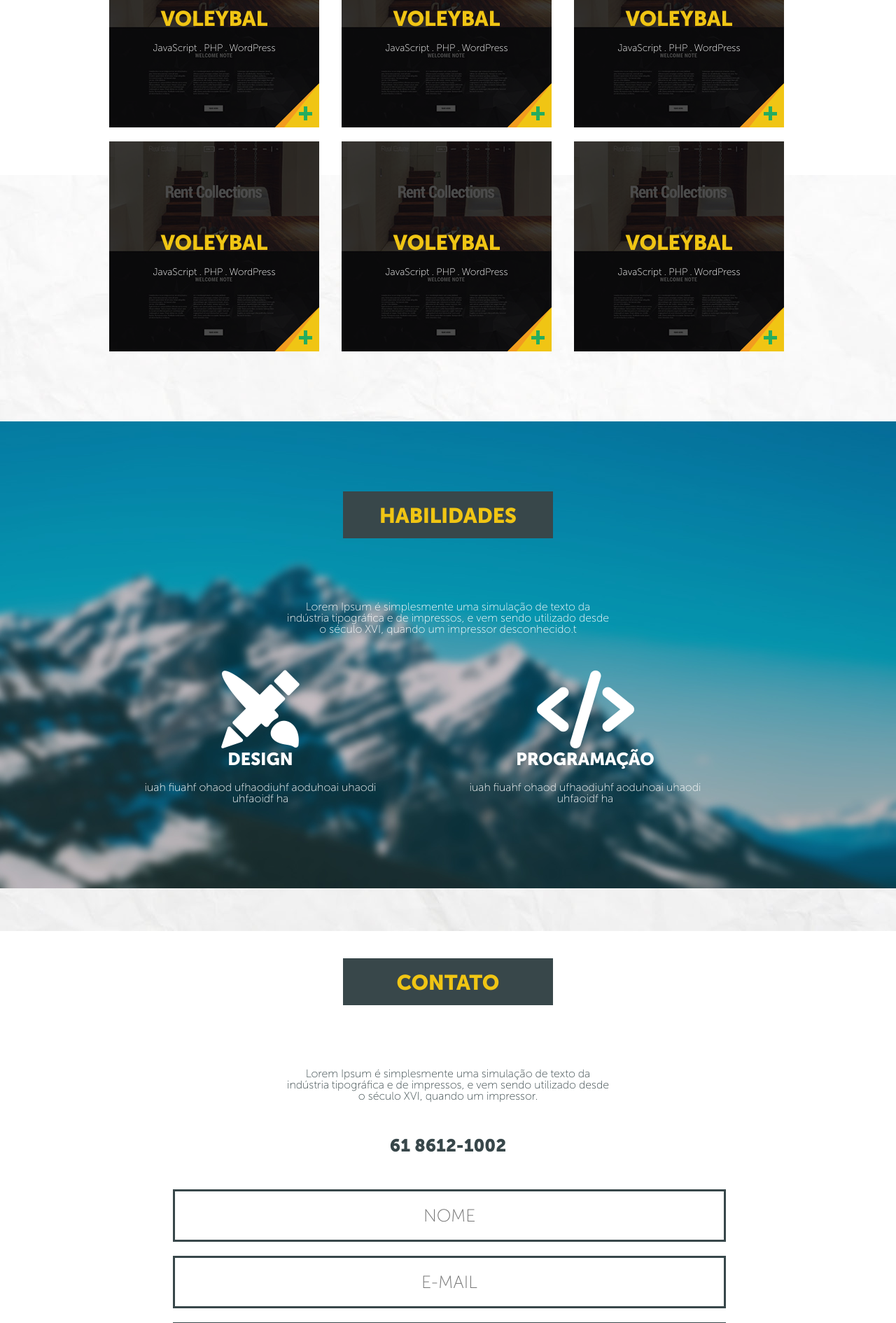
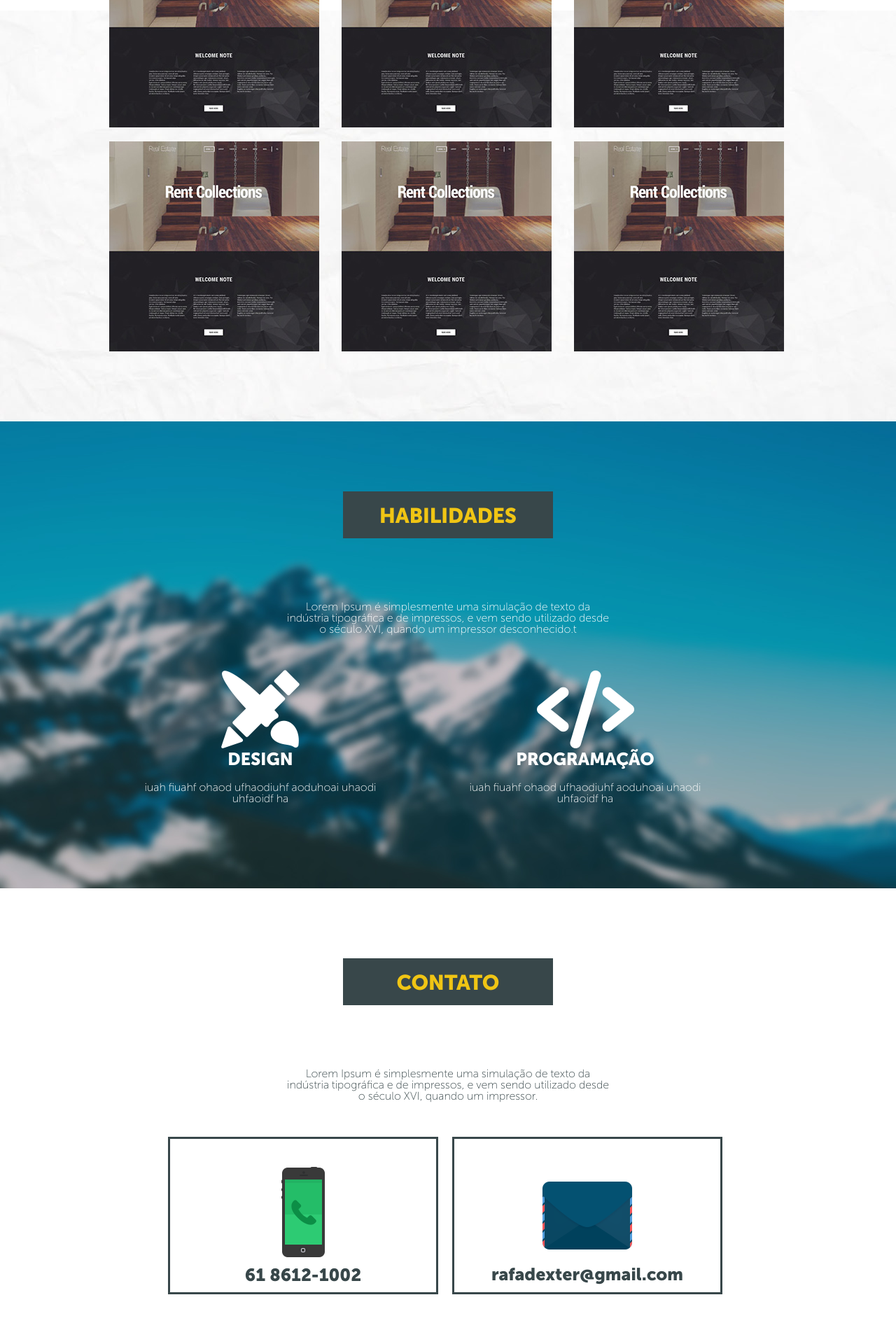
Before and after one commit to hyansu/portfolio, a PHP site: page / in a window 1280 px wide. Shown: the part 1040-2930 px from the top of the page at 70% size. Run offline with PHP 8.4, Linux system fonts and the light colour scheme; some libraries are stand-ins or nearby versions.

Commit message:
Atualizao - menu - portfolio - contato

```diff
--- a/css/main.css
+++ b/css/main.css
@@ -17,7 +17,8 @@ nav #logo-menu{margin:10px 10px 10px 10px}
 nav #icon-menu{position:absolute; width: 100px; height:12px; padding:10px 0px 10px 0px; background:#38474a; margin-top:0px; cursor:pointer;}
 nav ul li{width:100%; height:23px; color: #ffffff;border-top: 2px solid #38474a;}
 nav ul li:hover{background:#f0c514; color:#38474a; border-top: 2px solid #f29c1e;}
-nav ul li p{padding:5px;}
+nav ul li a:hover{color:#38474a;}
+nav ul li a{padding:5px; display: block; color:#ffffff;}
 
 /*      HEADER      */
 
@@ -38,9 +39,10 @@ header #logo{width:141px; margin:0px auto 20px auto; padding-top:130px; display:
 /*      PORTFOLIO       */
 
 #portfolio{width:100%; float:left;}
-#portfolio-box{width:300px; height:300px; margin:10px 16px 10px 16px; background:#38474a; float:left;}
-#portfolio-info{width:300px; height:300px; position:absolute;}
-#portfolio-background{width:300px; height:300px; background:#000000; opacity: 0.7; position:absolute;}
+.portfolio-box{width:300px; height:300px; margin:10px 16px 10px 16px; background:#38474a; float:left;}
+.portfolio-conteiner{}
+.portfolio-info{width:300px; height:300px; position: absolute;}
+.portfolio-background{width:300px; height:300px; background:#000000; opacity: 0.8; position: absolute;}
 #portfolio-info-title{width:100%; text-align: center; margin-top:130px;}
 #portfolio-bt-plus{width:63px; height:63px; position:absolute; margin:237px 0px 0px 237px;}
 #portfolio-info-text{margin-top:20px}
@@ -57,11 +59,10 @@ header #logo{width:141px; margin:0px auto 20px auto; padding-top:130px; display:
 
 #contato{width:100%; float:left;}
 #contato-text{width:464px; margin:0px auto 50px auto;}
-#contato-phone{width:100%; margin-bottom:50px;}
-#contato form{width:786px; margin:0px auto 100px auto;}
-#contato form input[type=text], #contato form input[type=email],#contato form input[type=tel]{background:none; border:3px solid #38474a; width:780px; height:67px; margin:0px auto 20px auto;}
-#contato form textarea{background:none; border:3px solid #38474a; width:740px; height:200px; padding:20px;}
-#contato form input[type=button]{width:140px; height:67px; background:#26af5f; border:none; margin-top:20px; float:right;}
+#contato-box{width:380px; height:219px; border:3px solid #38474a; float:left; margin-left:100px; margin-bottom:100px; text-align:center;}
+#contato-box:nth-child(2n){margin-left:20px;}
+#contato-box #icon-celular{margin:40px 0px 10px 0px;}
+#contato-box #icon-email{margin:60px 0px 20px 0px;}
 
 /*    FOOTER    */
 
@@ -97,7 +98,7 @@ footer{width:100%; height:200px; float:left; background:#38474a; text-align: cen
 .text-default{font-family: MuseoSansCyrl100; font-size: 14px; color:#ffffff; text-align: center;}
 .text-default2{font-family: MuseoSansCyrl100; font-size: 16px; color:#ffffff; text-align: center;}
 .text-default-blue{font-family: MuseoSansCyrl100; font-size: 16px; color:#38474a; text-align: center;}
-.text-menu{font-family: MuseoSansCyrl100; font-size: 14px;}
+.text-menu{font-family: MuseoSansCyrl100; font-size: 14px; text-decoration: none;}
 .text-main-yellow{font-family: MuseoSansCyrl900; font-size: 40px; color:#f0c514; text-align: center;}
 .text-main-white{font-family: MuseoSansCyrl900; font-size: 30px; color:#ffffff; text-align: center;}
 .text-main-white-mini{font-family: MuseoSansCyrl900; font-size: 25px; color:#ffffff; text-align: center;}
--- a/index.php
+++ b/index.php
@@ -17,22 +17,23 @@
     </script>
 
     <script type="text/javascript" src="js/menu.js"></script>
+    <script type="text/javascript" src="js/portfoliobox.js"></script>
 
 </head>
 <body>
 
-    <header>
+    <header id="index">
 
         <div class="conteiner">
 
             <nav>
 
                 <div id="icon-menu"><img src="image/icon-manu.png"></div>
-                <img src="image/logo-rafaelima-mini.png" id="logo-menu">
+                <a href="#index" id="bttopheader"><img src="image/logo-rafaelima-mini.png" id="logo-menu"></a>
                 <ul>
-                    <li><p class="text-menu">PORTFÓLIO</p></li>
-                    <li><p class="text-menu">HABILIDADES</p></li>
-                    <li><p class="text-menu">CONTATO</p></li>
+                    <li><a href="#portfolio" class="text-menu" id="btportfolio">PORTFÓLIO</a></li>
+                    <li><a href="#habilidade" class="text-menu" id="bthabilidade">HABILIDADES</a></li>
+                    <li><a href="#contato" class="text-menu" id="btcontato">CONTATO</a></li>
                 </ul>
 
             </nav>
@@ -87,13 +88,13 @@
 					for($i = 0;$i < 6;$i++){
 				?>
 
-                <div id="portfolio-box">
+                <div class="portfolio-box">
 
-					<div id="portfolio-conteiner">
+					<div class="portfolio-conteiner">
 
-					  <div id="portfolio-background"></div>
+                      <div class="portfolio-background"></div>
 
-					  <div id="portfolio-info">
+					  <div class="portfolio-info">
 						<div id="portfolio-bt-plus"><img src="image/icon-plus.png"></div>
 						<div id="portfolio-info-title"><p class="text-section">VOLEYBAL</p></div>
 						<div id="portfolio-info-text"><p class="text-default">JavaScript . PHP . WordPress</p></div>
@@ -152,18 +153,19 @@
 
                 <div id="contato-text"><p class="text-default-blue">Lorem Ipsum é simplesmente uma simulação de texto da indústria tipográfica e de impressos, e vem sendo utilizado desde o século XVI, quando um impressor.</div>
 
-                <div id="contato-phone"><p class="text-main-white-mini-blue">61 8612-1002</p></div>
+                <div id="contato-box">
 
-                <form id="contato-formulario" method="post" action="">
+                    <img src="image/celular-icon.png" id="icon-celular">
+                    <p class="text-main-white-mini-blue">61 8612-1002</p>
 
-                    <input type="text" id="nome-form" placeholder="NOME" class="text-placeholder">
-                    <input type="email" id="email-form" placeholder="E-MAIL" class="text-placeholder">
-                    <input type="tel" id="telefone-form" placeholder="TELEFONE" class="text-placeholder">
-                    <textarea id="mensagem-form" placeholder="MENSAGEM"  class="text-placeholder"></textarea>
-                    <input type="button" id="enviar-form" value="ENVIAR" class="text-section">
-                    <div id="clear"></div>
+                </div>
 
-                </form>
+                <div id="contato-box">
+
+                    <img src="image/email-icon.png" id="icon-email">
+                    <p class="text-main-white-mini-blue">rafadexter@gmail.com</p>
+
+                </div>
 
           </div>
 
@@ -172,7 +174,7 @@
     </main>
 
     <footer>
-        <img src="image/logo-rafaelima-mini.png" id="logo-footer"
+        <a href="#index" id="btfooter"><img src="image/logo-rafaelima-mini.png" id="logo-footer"></a>
         <section id="copyright"><p class="text-footer">RAFAELIMA 2015 © COPYRIGHT</p></section>
     </footer>
 
--- a/js/menu.js
+++ b/js/menu.js
@@ -1,38 +1,44 @@
 /*		MENU		*/
 $(document).ready(function () {
 
-	var swit = true;
+	var trocar = true;
 
-	if(swit){
+	$("#icon-menu").click(function(){
 
-		$("#icon-menu").click(function(){
+		if(trocar){
 
 			$("nav").animate({
 				"height":"200px"
-			},300);
+				},300
+			);
 
 			$("#icon-menu").animate({
 				"margin-top":"167px"
-			},300);
-		});
+				},300
+			);
 
-		swit = false;
+			trocar = false;
 
-	}
-
-	if(!swit){
-
-		$("#icon-menu").click(function(){
+		}else{
 
 			$("nav").animate({
 				"height":"32px"
-			},300);
+				},300
+			);
 
 			$("#icon-menu").animate({
 				"margin-top":"0px"
-			},300);
-		});
+				},300
+			);
+			trocar = true;
 
-		swit = true;
-	}
+		}
+
+	});
+
+	$("#bttopheader,#btportfolio,#bthabilidade,#btcontato,#btfooter").click(function(event){
+        event.preventDefault();
+        $('html,body').animate({scrollTop:$(this.hash).offset().top}, 800);
+   });
+
 });
--- /dev/null
+++ b/js/portfoliobox.js
@@ -0,0 +1,13 @@
+/*		PORTFOLIO		*/
+
+$(document).ready(function(){
+
+	$(".portfolio-background, .portfolio-info").hide();
+
+	$(".portfolio-box").hover(function(){
+
+		$(this).find(".portfolio-background, .portfolio-info").fadeToggle(300);
+
+	});
+
+});
```
Also changed, not shown: image/celular-icon.png (added), image/email-icon.png (added).
